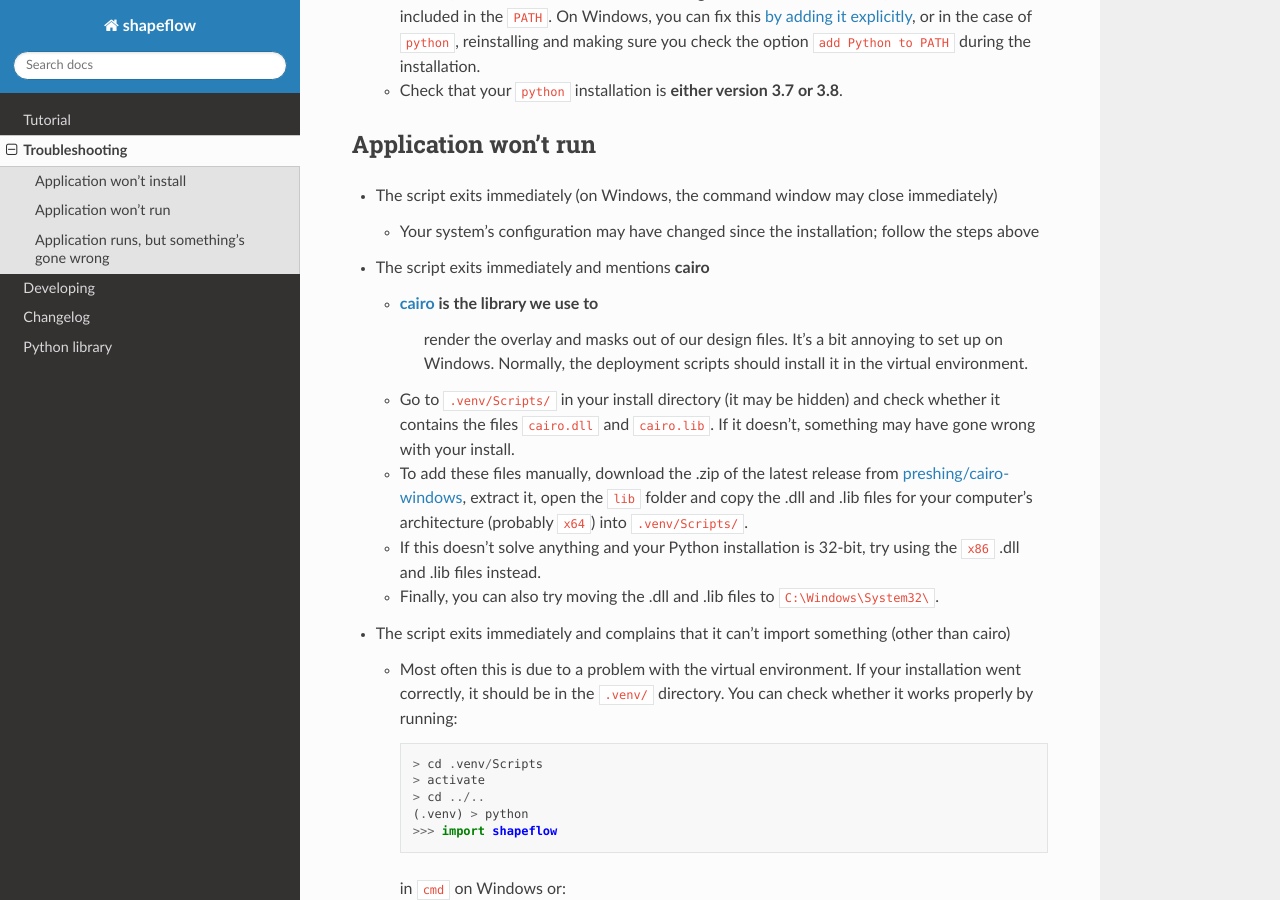
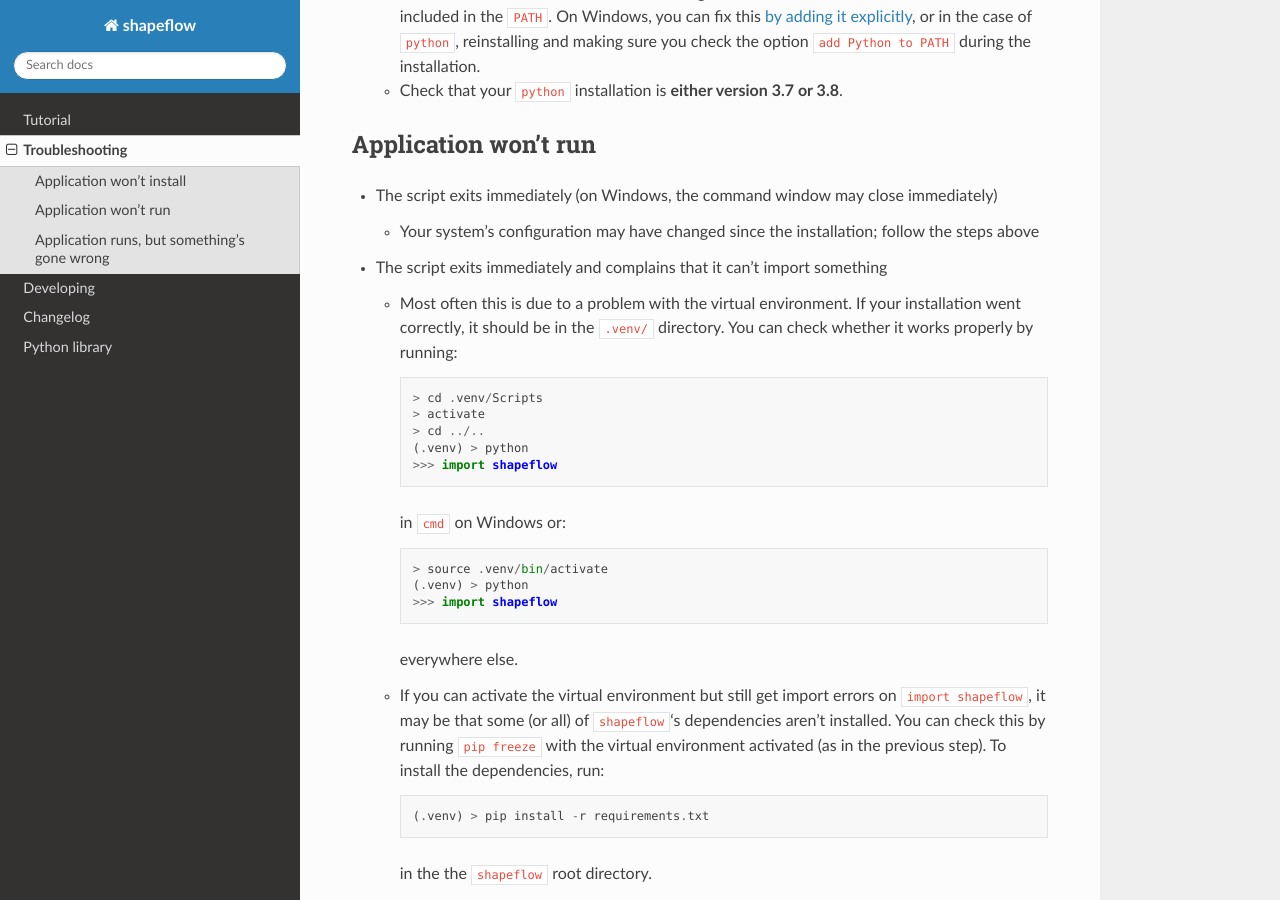
Before and after one commit to ybnd/shapeflow, a Sphinx documentation site: the page built from docs/source/troubleshooting.rst, in a window 1280 px wide and 900 px high, scrolled down 702 px. Built offline with Sphinx 7.4.7 and the Read the Docs theme 2.0.0, drawn with Linux system fonts in a browser that asks for light colours.

Commit message:
Remove cairo troubleshooting section

```diff
--- a/docs/source/troubleshooting.rst
+++ b/docs/source/troubleshooting.rst
@@ -48,30 +48,7 @@
   * Your system’s configuration may have changed since the installation;
     follow the steps above
 
-* The script exits immediately and mentions **cairo**
-
-  * `cairo`_ is the library we use to
-     render the overlay and masks out of our design files. It’s a bit annoying
-     to set up on Windows. Normally, the deployment scripts should install it
-     in the virtual environment.
-
-  * Go to ``.venv/Scripts/`` in your install directory (it may be hidden) and
-    check whether it contains the files ``cairo.dll`` and ``cairo.lib``. If it
-    doesn't, something may have gone wrong with your install.
-
-  * To add these files manually, download the .zip of the latest release from
-    `preshing/cairo-windows <preshing_>`_,
-    extract it, open the ``lib`` folder and copy the .dll and .lib files for
-    your computer’s architecture (probably ``x64``\ ) into ``.venv/Scripts/``.
-
-  * If this doesn't solve anything and your Python installation is 32-bit,
-    try using the ``x86`` .dll and .lib files instead.
-
-  * Finally, you can also try moving the .dll and .lib files
-    to ``C:\Windows\System32\``.
-
 * The script exits immediately and complains that it can’t import something
-  (other than cairo)
 
   * Most often this is due to a problem with the virtual environment.
     If your installation went correctly, it should be in the ``.venv/``
@@ -136,5 +113,3 @@
 
 .. _shapeflow-releases: https://github.com/ybnd/shapeflow/releases
 .. _add-path-win10: https://www.architectryan.com/2018/03/17/add-to-the-path-on-windows-10/
-.. _cairo: https://www.cairographics.org/manual
-.. _preshing: https://github.com/preshing/cairo-windows/releases
```
